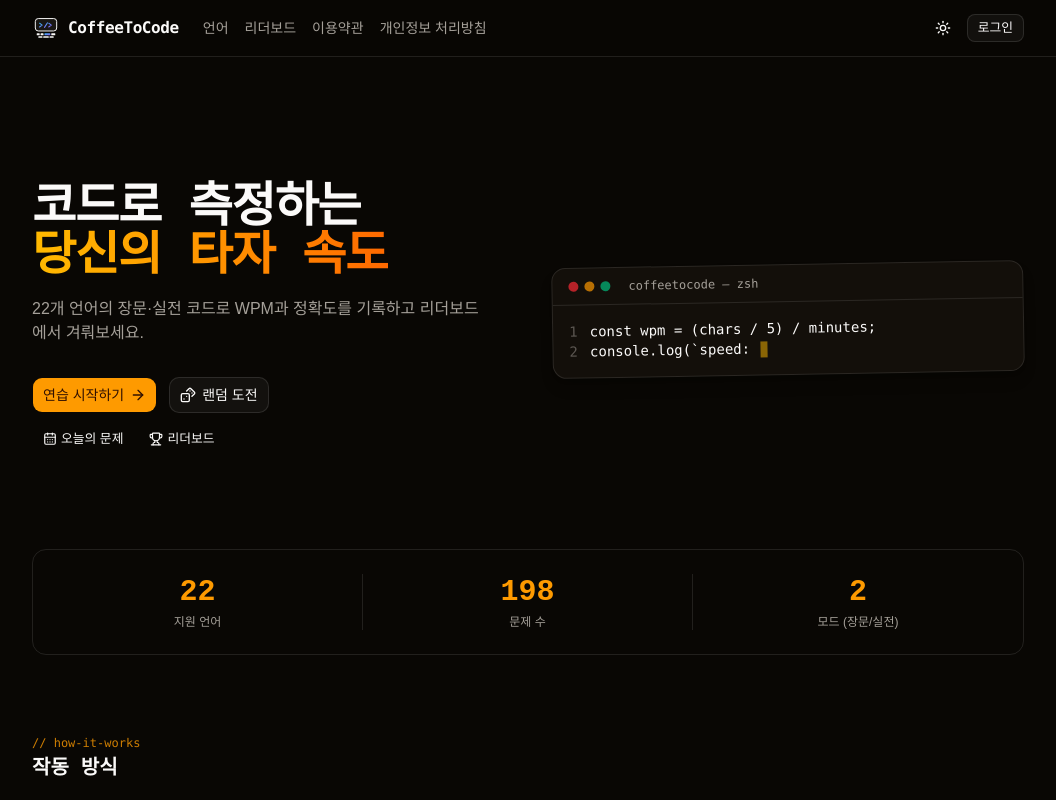
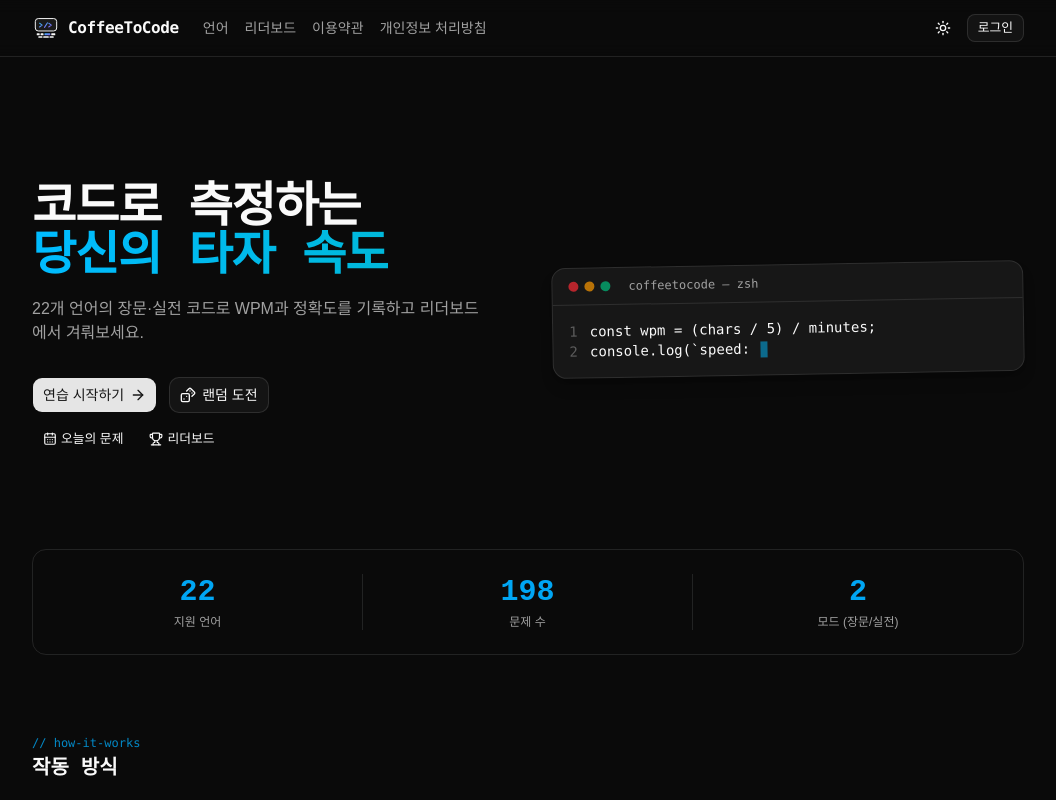
Before and after one commit to gguatit/Code-Game, a React (Vite) app: page / in a window 1280 px wide. Shown: the top 800 px of the page, without its empty margins (112-1168 px from the left). Built offline with nearby package versions, Linux system fonts and the light colour scheme; no server answers.

Commit message:
feat: 컬러 테마 이전(zinc/sky)으로 복원

```diff
--- a/src/components/game/typing-area.tsx
+++ b/src/components/game/typing-area.tsx
@@ -34,7 +34,7 @@ export function TypingArea({ state }: { state: TypingState }) {
     <div>
       <div className="mb-4 h-1 overflow-hidden rounded-full bg-muted">
         <div
-          className="h-full rounded-full bg-gradient-to-r from-amber-400 to-orange-500 transition-[width] duration-150"
+          className="h-full rounded-full bg-gradient-to-r from-sky-400 to-cyan-500 transition-[width] duration-150"
           style={{ width: `${progress}%` }}
         />
       </div>
@@ -74,7 +74,7 @@ function Caret() {
   return (
     <span
       aria-hidden="true"
-      className="[animation:caret-blink_1s_step-end_infinite] border-l-2 border-amber-400 shadow-[0_0_8px_rgba(251,191,36,0.7)]"
+      className="[animation:caret-blink_1s_step-end_infinite] border-l-2 border-sky-400 shadow-[0_0_8px_rgba(56,189,248,0.7)]"
     />
   );
 }
--- a/src/features/home/HomePage.tsx
+++ b/src/features/home/HomePage.tsx
@@ -17,7 +17,7 @@ const STEPS = [
 function SectionHeader({ comment, title }: { comment: string; title: string }) {
   return (
     <div className="mb-6 text-left">
-      <div className="font-mono text-xs text-amber-500/80">{comment}</div>
+      <div className="font-mono text-xs text-sky-500/80">{comment}</div>
       <h2 className="mt-1 text-xl font-semibold">{title}</h2>
     </div>
   );
@@ -40,8 +40,8 @@ export function HomePage() {
       <section className="relative grid items-center gap-12 py-16 lg:grid-cols-2 lg:py-24">
         <div aria-hidden="true" className="pointer-events-none absolute inset-0 -z-10">
           <div className="bg-grid absolute inset-0 [mask-image:radial-gradient(ellipse_at_center,black,transparent_70%)]" />
-          <div className="absolute -top-24 right-[5%] size-96 rounded-full bg-amber-500/10 blur-3xl" />
-          <div className="absolute bottom-0 left-[5%] size-72 rounded-full bg-orange-600/10 blur-3xl" />
+          <div className="absolute -top-24 right-[5%] size-96 rounded-full bg-sky-500/10 blur-3xl" />
+          <div className="absolute bottom-0 left-[5%] size-72 rounded-full bg-cyan-600/10 blur-3xl" />
         </div>
 
         <div className="text-center lg:text-left">
@@ -93,7 +93,7 @@ export function HomePage() {
           { n: "2", label: "모드 (장문/실전)" },
         ].map((s) => (
           <div key={s.label} className="px-2 text-center">
-            <div className="font-heading text-3xl font-bold text-amber-500">{s.n}</div>
+            <div className="font-heading text-3xl font-bold text-sky-500">{s.n}</div>
             <div className="mt-1 text-xs text-muted-foreground">{s.label}</div>
           </div>
         ))}
@@ -106,7 +106,7 @@ export function HomePage() {
           {STEPS.map((step, i) => (
             <div
               key={step.title}
-              className="rounded-xl border p-5 text-left transition-colors hover:border-amber-500/40 hover:bg-card"
+              className="rounded-xl border p-5 text-left transition-colors hover:border-sky-500/40 hover:bg-card"
             >
               <div className="flex items-center justify-between">
                 <span className="font-heading flex size-8 items-center justify-center rounded-lg bg-primary/10 font-bold text-primary">
@@ -127,7 +127,7 @@ export function HomePage() {
           <SectionHeader comment="// languages" title="지원 언어" />
           <Link
             to="/langs"
-            className="mb-6 flex shrink-0 items-center gap-1 text-sm text-muted-foreground transition-colors hover:text-amber-500"
+            className="mb-6 flex shrink-0 items-center gap-1 text-sm text-muted-foreground transition-colors hover:text-sky-500"
           >
             모두 보기
             <ArrowRight className="size-4" />
--- a/src/features/home/TypingDemo.tsx
+++ b/src/features/home/TypingDemo.tsx
@@ -21,7 +21,7 @@ export function TypingDemo() {
     <div className="relative mx-auto w-full max-w-xl">
       <div
         aria-hidden="true"
-        className="absolute -inset-4 -z-10 rounded-3xl bg-amber-500/10 blur-2xl"
+        className="absolute -inset-4 -z-10 rounded-3xl bg-sky-500/10 blur-2xl"
       />
       <div className="overflow-hidden rounded-xl border bg-card shadow-lg shadow-black/20 transition-transform duration-300 lg:-rotate-1 lg:hover:rotate-0">
         <div className="flex items-center gap-1.5 border-b px-4 py-2.5">
@@ -39,7 +39,7 @@ export function TypingDemo() {
               <span className="whitespace-pre-wrap">
                 {line}
                 {i === shown.length - 1 && (
-                  <span className="ml-0.5 inline-block h-4 w-[7px] animate-pulse bg-amber-400 align-middle" />
+                  <span className="ml-0.5 inline-block h-4 w-[7px] animate-pulse bg-sky-400 align-middle" />
                 )}
               </span>
             </div>
--- a/src/features/langs/LangsPage.tsx
+++ b/src/features/langs/LangsPage.tsx
@@ -14,10 +14,10 @@ export function LangsPage() {
       <div className="mt-6 grid grid-cols-1 gap-4 sm:grid-cols-2 lg:grid-cols-3">
         {LANGUAGES.map((l) => (
           <Link key={l.id} to={`/play/${l.id}`} className="focus-visible:outline-none">
-            <Card className="group flex items-center gap-4 p-4 transition-colors hover:border-amber-500/40 hover:bg-accent">
+            <Card className="group flex items-center gap-4 p-4 transition-colors hover:border-sky-500/40 hover:bg-accent">
               <LangBadge language={l} size={44} />
               <span className="font-medium">{l.name}</span>
-              <ArrowRight className="ml-auto size-4 text-amber-500 opacity-0 transition-opacity group-hover:opacity-100" />
+              <ArrowRight className="ml-auto size-4 text-sky-500 opacity-0 transition-opacity group-hover:opacity-100" />
             </Card>
           </Link>
         ))}
--- a/src/features/not-found/NotFoundPage.tsx
+++ b/src/features/not-found/NotFoundPage.tsx
@@ -4,7 +4,7 @@ import { Button } from "@/components/ui/button";
 export function NotFoundPage() {
   return (
     <div className="flex flex-col items-center justify-center gap-4 py-24 text-center">
-      <p className="font-heading text-7xl font-bold text-amber-500">404</p>
+      <p className="font-heading text-7xl font-bold text-sky-500">404</p>
       <h1 className="text-xl font-semibold">페이지를 찾을 수 없습니다</h1>
       <p className="text-muted-foreground">
         주소가 잘못되었거나 페이지가 이동되었을 수 있습니다.
--- a/src/index.css
+++ b/src/index.css
@@ -50,14 +50,14 @@
 }
 
 :root {
-    --background: oklch(0.98 0.005 85);
-    --foreground: oklch(0.2 0.01 60);
+    --background: oklch(1 0 0);
+    --foreground: oklch(0.145 0 0);
     --card: oklch(1 0 0);
-    --card-foreground: oklch(0.2 0.01 60);
+    --card-foreground: oklch(0.145 0 0);
     --popover: oklch(1 0 0);
-    --popover-foreground: oklch(0.2 0.01 60);
-    --primary: oklch(0.555 0.161 48.999);
-    --primary-foreground: oklch(0.985 0.002 85);
+    --popover-foreground: oklch(0.145 0 0);
+    --primary: oklch(0.205 0 0);
+    --primary-foreground: oklch(0.985 0 0);
     --secondary: oklch(0.97 0 0);
     --secondary-foreground: oklch(0.205 0 0);
     --muted: oklch(0.97 0 0);
@@ -65,9 +65,9 @@
     --accent: oklch(0.97 0 0);
     --accent-foreground: oklch(0.205 0 0);
     --destructive: oklch(0.577 0.245 27.325);
-    --border: oklch(0.922 0.01 80);
-    --input: oklch(0.922 0.01 80);
-    --ring: oklch(0.666 0.179 58.318);
+    --border: oklch(0.922 0 0);
+    --input: oklch(0.922 0 0);
+    --ring: oklch(0.708 0 0);
     --chart-1: oklch(0.87 0 0);
     --chart-2: oklch(0.556 0 0);
     --chart-3: oklch(0.439 0 0);
@@ -85,24 +85,24 @@
 }
 
 .dark {
-    --background: oklch(0.13 0.01 75);
-    --foreground: oklch(0.985 0.002 85);
-    --card: oklch(0.17 0.012 75);
-    --card-foreground: oklch(0.985 0.002 85);
-    --popover: oklch(0.17 0.012 75);
-    --popover-foreground: oklch(0.985 0.002 85);
-    --primary: oklch(0.769 0.188 70.08);
-    --primary-foreground: oklch(0.216 0.07 60);
-    --secondary: oklch(0.24 0.015 75);
-    --secondary-foreground: oklch(0.985 0.002 85);
-    --muted: oklch(0.24 0.015 75);
-    --muted-foreground: oklch(0.708 0.012 75);
-    --accent: oklch(0.26 0.02 70);
-    --accent-foreground: oklch(0.985 0.002 85);
+    --background: oklch(0.145 0 0);
+    --foreground: oklch(0.985 0 0);
+    --card: oklch(0.205 0 0);
+    --card-foreground: oklch(0.985 0 0);
+    --popover: oklch(0.205 0 0);
+    --popover-foreground: oklch(0.985 0 0);
+    --primary: oklch(0.922 0 0);
+    --primary-foreground: oklch(0.205 0 0);
+    --secondary: oklch(0.269 0 0);
+    --secondary-foreground: oklch(0.985 0 0);
+    --muted: oklch(0.269 0 0);
+    --muted-foreground: oklch(0.708 0 0);
+    --accent: oklch(0.269 0 0);
+    --accent-foreground: oklch(0.985 0 0);
     --destructive: oklch(0.704 0.191 22.216);
     --border: oklch(1 0 0 / 10%);
     --input: oklch(1 0 0 / 15%);
-    --ring: oklch(0.666 0.179 58.318);
+    --ring: oklch(0.556 0 0);
     --chart-1: oklch(0.87 0 0);
     --chart-2: oklch(0.556 0 0);
     --chart-3: oklch(0.439 0 0);
@@ -131,13 +131,10 @@
   h1, h2, h3 {
     @apply font-heading;
     }
-  ::selection {
-    background: color-mix(in oklab, oklch(0.769 0.188 70.08) 30%, transparent);
-  }
 }
 
 .text-gradient {
-  background-image: linear-gradient(90deg, oklch(0.828 0.189 84.429), oklch(0.705 0.213 47.604));
+  background-image: linear-gradient(90deg, oklch(0.746 0.16 232.661), oklch(0.715 0.143 215.221));
   -webkit-background-clip: text;
   background-clip: text;
   color: transparent;
```
Also changed, not shown: src/components/game/result-card.tsx (+4 -4 lines).
